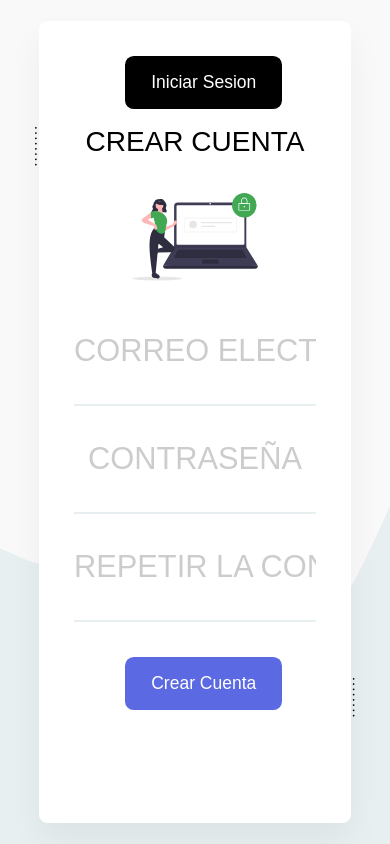
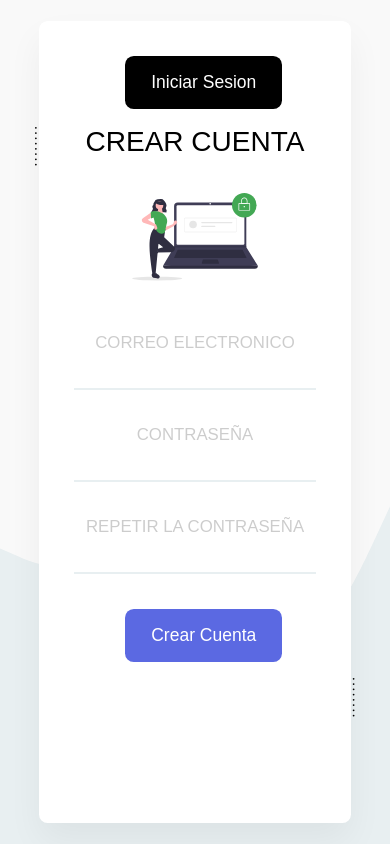
Before and after one commit to miguelmarte/App-Lista-de-Gastos, a React (Create React App) app: page /crear-cuenta in a window 390 px wide. Built offline with nearby package versions, Linux system fonts and the light colour scheme; what webfontloader would draw is missing.

Commit message:
Arreglando los estilos del responsive

```diff
--- a/src/elementos/ElementosDeFormulario.js
+++ b/src/elementos/ElementosDeFormulario.js
@@ -49,7 +49,7 @@ const Input = styled.input`
 
   @media (max-width: 60rem) {
     /* 950px */
-    font-size: 2.2rem; /* 24px */
+    font-size: 1.2rem; /* 24px */
   }
 `;
 
--- a/src/elementos/Header.js
+++ b/src/elementos/Header.js
@@ -1,4 +1,3 @@
-//import React from "react";
 import styled from "styled-components";
 const Header = styled.div`
   width: 100%;
```
